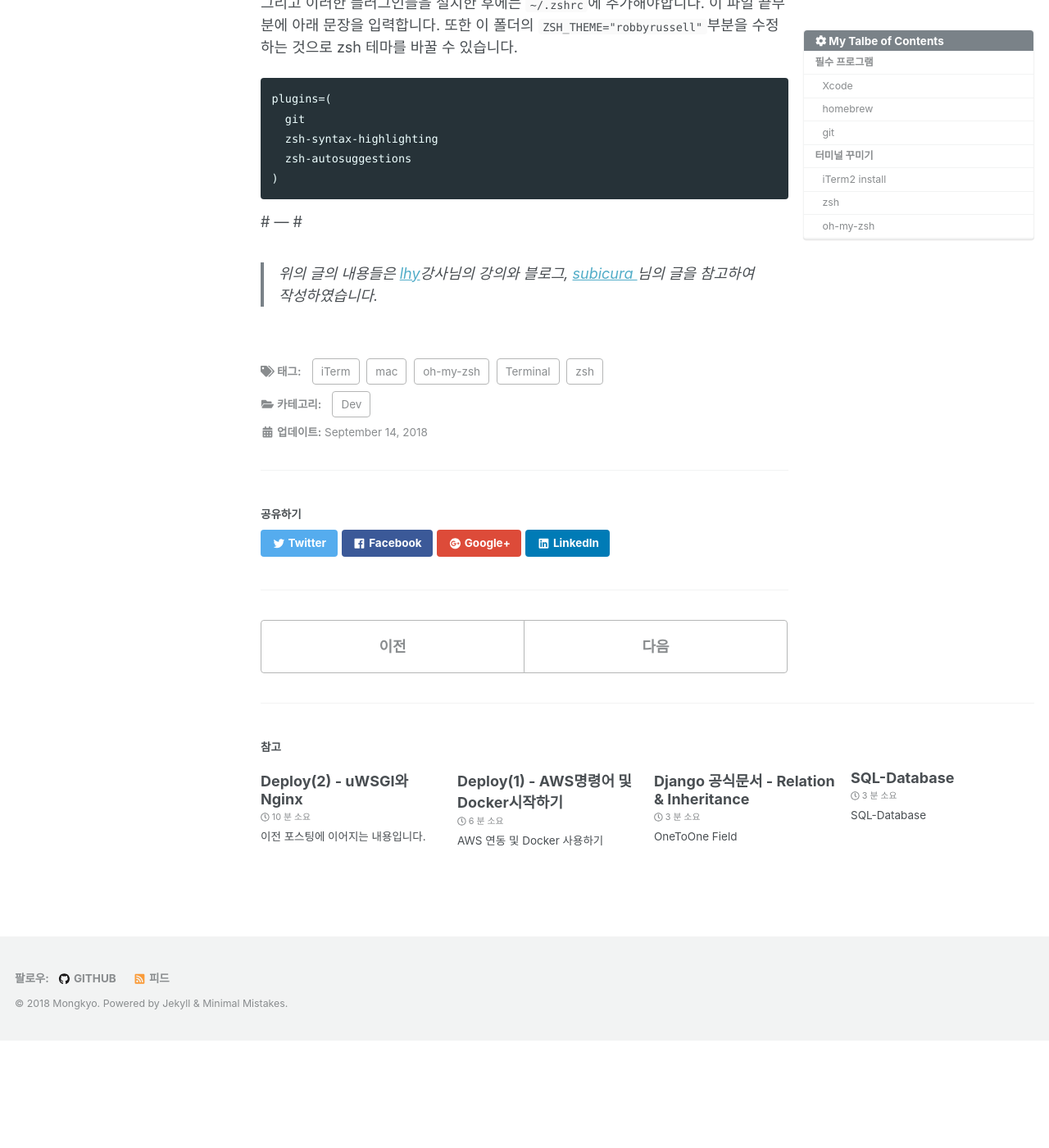
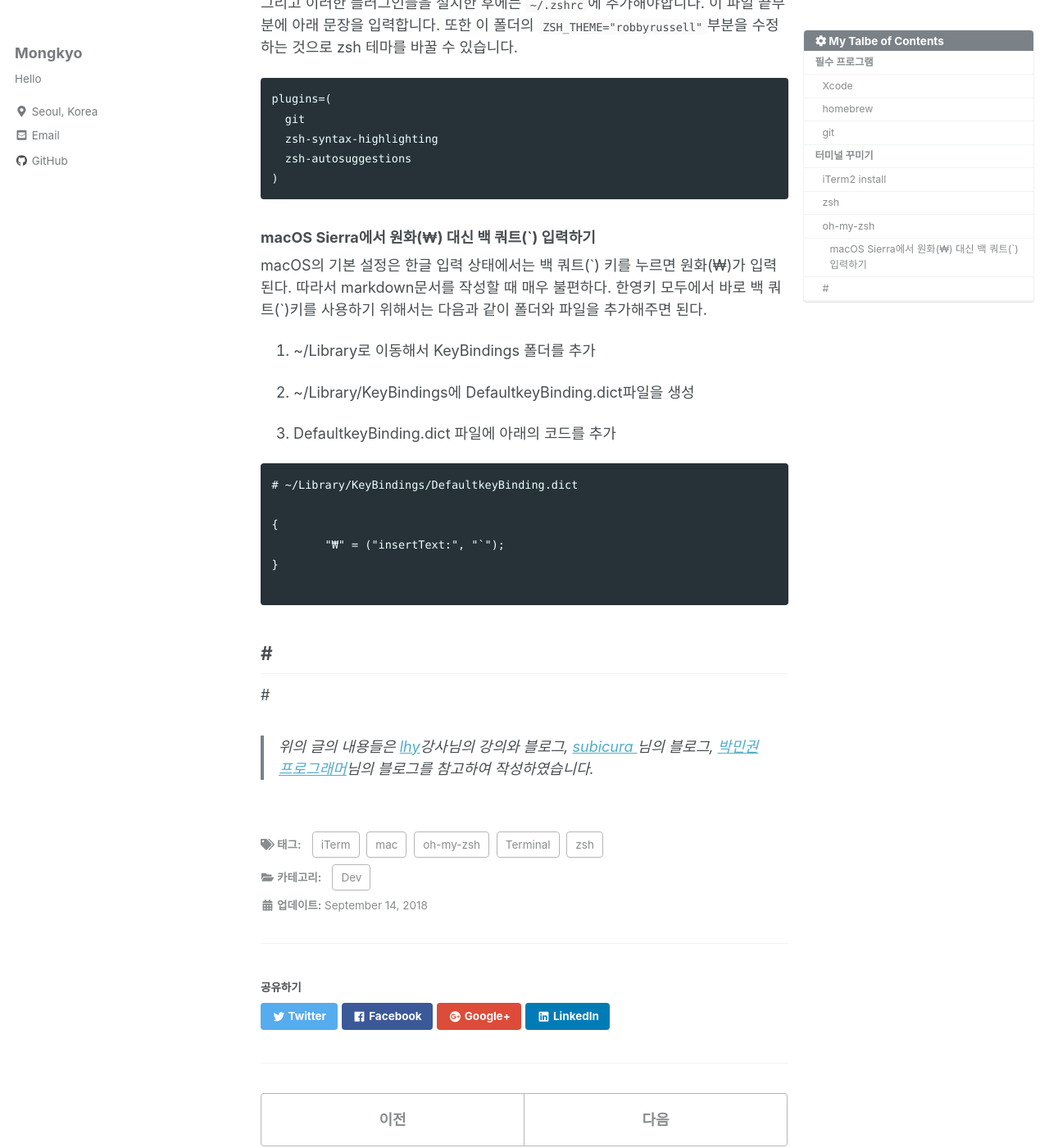
Before and after one commit to mongkyo/mongkyo.github.io, a Jekyll site: the page built from _posts/2018-09-14-macOS_개발환경.md, in a window 1280 px wide and 1400 px high, scrolled down 3058 px. Shown: the whole window at 82% size. Built offline with Jekyll 4.4.1, drawn with Linux system fonts in a browser that asks for light colours; nearby versions of some CDN libraries; before the commit the page ends 4328 px from its top, so only the background shows below that.

Commit message:
modified post

````diff
--- a/_posts/2018-09-14-macOS_개발환경.md
+++ b/_posts/2018-09-14-macOS_개발환경.md
@@ -141,8 +141,36 @@ plugins=(
   zsh-autosuggestions
 )
 ```
+
+### macOS Sierra에서 원화(₩) 대신 백 쿼트(`) 입력하기
+
+macOS의 기본 설정은 한글 입력 상태에서는 백 쿼트(\`) 키를 누르면 원화(₩)가 입력된다. 따라서 markdown문서를 작성할 때 매우 불편하다. 한영키 모두에서 바로 백 쿼트(\`)키를 사용하기 위해서는 다음과 같이 폴더와 파일을 추가해주면 된다.
+
+1. ~/Library로 이동해서 KeyBindings 폴더를 추가
+
+2. ~/Library/KeyBindings에 DefaultkeyBinding.dict파일을 생성
+
+3. DefaultkeyBinding.dict 파일에 아래의 코드를 추가
+
+
+```
+# ~/Library/KeyBindings/DefaultkeyBinding.dict
+
+{
+	"₩" = ("insertText:", "`");
+}
+
+```
+
+
+
+
+
+
+
+
 #
 ---
 #
 > 위의 글의 내용들은 [lhy](https://lhy.kr/)강사님의 강의와 블로그, [subicura
-](https://subicura.com/)님의 글을 참고하여 작성하였습니다.
+](https://subicura.com/)님의 블로그, [박민권 프로그래머](https://ani2life.com/wp/)님의 블로그를 참고하여 작성하였습니다.
````
Also changed, not shown: _posts/2018-09-14-macOS_개발환경.md (+29 -1 lines), _posts/2018-11-01-Deploy-1.md (+5 -3 lines).
